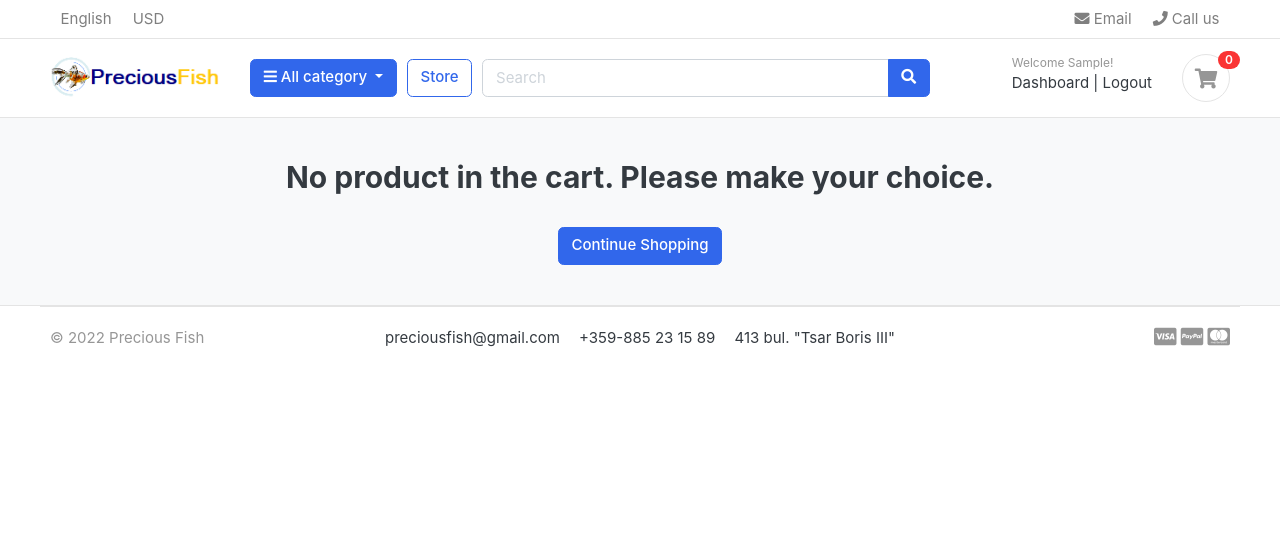
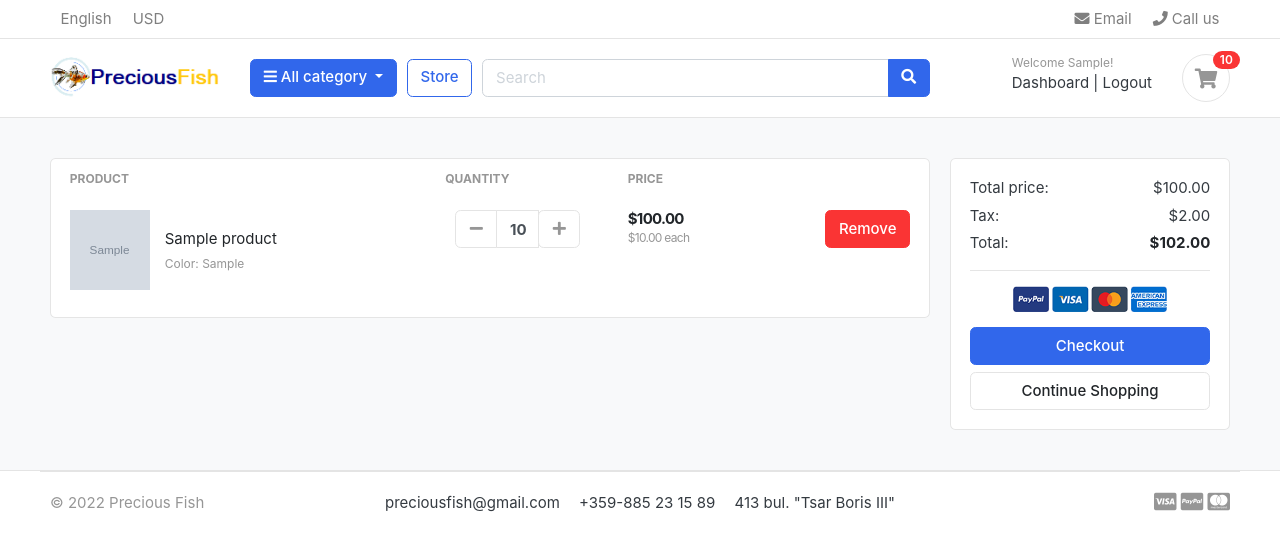
Before and after one commit to LachezarStamenov/online-fish-shoping-platform, a Django app: page /cart/ in a window 1280 px wide. Shown: the top 551 px of the page. Run offline with Django 4.2, Linux system fonts and the light colour scheme; a user stored in the database is signed in; tables that the repository leaves empty hold one stand-in row (values such as "Sample post"); grey boxes marked "Sample" are stand-in pictures; some libraries are stand-ins or nearby versions; some web fonts are replaced.

Commit message:
Checkout view and template created. User login required.

```diff
--- a/e_fish_shop_app/cart/context_processor.py
+++ b/e_fish_shop_app/cart/context_processor.py
@@ -9,7 +9,10 @@ def cart_item_counter(request):
     else:
         try:
             cart = Cart.objects.filter(cart_id=_get_cart_id(request))
-            cart_items = CartItem.objects.all().filter(cart=cart[:1])
+            if request.user.is_authenticated:
+                cart_items = CartItem.objects.all().filter(user=request.user)
+            else:
+                cart_items = CartItem.objects.all().filter(cart=cart[:1])
             for cart_item in cart_items:
                 cart_item_count += cart_item.quantity
         except Cart.DoesNotExist:
--- a/e_fish_shop_app/cart/models.py
+++ b/e_fish_shop_app/cart/models.py
@@ -1,5 +1,6 @@
 from django.db import models
 
+from e_fish_shop_app.accounts.models import Account
 from e_fish_shop_app.store.models import Product, Variation
 
 
@@ -12,9 +13,10 @@ class Cart(models.Model):
 
 
 class CartItem(models.Model):
+    user = models.ForeignKey(Account, on_delete=models.CASCADE, null=True)
     product = models.ForeignKey(Product, on_delete=models.CASCADE)
     variations = models.ManyToManyField(Variation, blank=True)
-    cart = models.ForeignKey(Cart, on_delete=models.CASCADE)
+    cart = models.ForeignKey(Cart, on_delete=models.CASCADE, null=True)
     quantity = models.IntegerField()
     is_active = models.BooleanField(default=True)
 
--- a/e_fish_shop_app/cart/urls.py
+++ b/e_fish_shop_app/cart/urls.py
@@ -1,10 +1,12 @@
 from django.urls import path
 
-from e_fish_shop_app.cart.views import cart, add_product_to_cart, remove_product_from_cart, remove_cart_item
+from e_fish_shop_app.cart.views import cart, add_product_to_cart, remove_product_from_cart, remove_cart_item, checkout
 
 urlpatterns = (
     path('', cart, name='cart'),
     path('add_cart/<int:product_pk>/', add_product_to_cart, name='add product to cart'),
     path('remove_cart/<int:product_pk>/<int:cart_item_pk>/', remove_product_from_cart, name='remove product from cart'),
     path('remove_cart_item/<int:product_pk>/<int:cart_item_pk>/', remove_cart_item, name='remove cart item'),
+
+    path('checkout/', checkout, name='checkout'),
 )
--- a/e_fish_shop_app/cart/views.py
+++ b/e_fish_shop_app/cart/views.py
@@ -1,68 +1,126 @@
+from django.contrib.auth.decorators import login_required
 from django.core.exceptions import ObjectDoesNotExist
 from django.shortcuts import render, redirect, get_object_or_404
 
-from e_fish_shop_app.cart.helpers import _get_cart
+from e_fish_shop_app.cart.helpers import _get_cart, _get_cart_id
 from e_fish_shop_app.cart.models import Cart, CartItem
 from e_fish_shop_app.store.models import Product, Variation
 
 
 def add_product_to_cart(request, product_pk):
-    product = Product.objects.filter(pk=product_pk).get()
-    product_variation = []  # list with all variations for the fishes(size, color)
-    if request.method == 'POST':
-        for item in request.POST:
-            key = item
-            value = request.POST[key]
-            try:
-                variation = Variation.objects.get(
-                    product=product, variation_category__iexact=key, variation_value__iexact=value
-                )
-                product_variation.append(variation)
-            except:
-                pass
-    try:
-        cart = _get_cart(request)
-    except Cart.DoesNotExist:
-        cart = _get_cart(request)
-        cart.save()
+    current_user = request.user
+    product = Product.objects.get(id=product_pk)  # get the product
+    # If the user is authenticated
+    if current_user.is_authenticated:
+        product_variation = []
+        if request.method == 'POST':
+            for item in request.POST:
+                key = item
+                value = request.POST[key]
 
-    is_cart_item_exist = CartItem.objects.filter(product=product, cart=cart).exists()
+                try:
+                    variation = Variation.objects.get(product=product, variation_category__iexact=key,
+                                                      variation_value__iexact=value)
+                    product_variation.append(variation)
+                except:
+                    pass
 
-    if is_cart_item_exist:
-        cart_item = CartItem.objects.filter(product=product, cart=cart)
-        existing_variation_lst = []
-        id = []
-        for item in cart_item:
-            existing_variation = item.variations.all()
-            existing_variation_lst.append(list(existing_variation))
-            id.append(item.id)
-        if product_variation in existing_variation_lst:
-            index = existing_variation_lst.index(product_variation)
-            item_id = id[index]
-            item = CartItem.objects.get(product=product, id=item_id)
-            item.quantity += 1
-            item.save()
+        is_cart_item_exists = CartItem.objects.filter(product=product, user=current_user).exists()
+        if is_cart_item_exists:
+            cart_item = CartItem.objects.filter(product=product, user=current_user)
+            ex_var_list = []
+            id = []
+            for item in cart_item:
+                existing_variation = item.variations.all()
+                ex_var_list.append(list(existing_variation))
+                id.append(item.id)
+
+            if product_variation in ex_var_list:
+                # increase the cart item quantity
+                index = ex_var_list.index(product_variation)
+                item_id = id[index]
+                item = CartItem.objects.get(product=product, id=item_id)
+                item.quantity += 1
+                item.save()
+
+            else:
+                item = CartItem.objects.create(product=product, quantity=1, user=current_user)
+                if len(product_variation) > 0:
+                    item.variations.clear()
+                    item.variations.add(*product_variation)
+                item.save()
         else:
-            item = CartItem.objects.create(product=product, quantity=1, cart=cart)
+            cart_item = CartItem.objects.create(
+                product=product,
+                quantity=1,
+                user=current_user,
+            )
             if len(product_variation) > 0:
-                item.variations.clear()
-                item.variations.add(*product_variation)
-            item.save()
+                cart_item.variations.clear()
+                cart_item.variations.add(*product_variation)
+            cart_item.save()
+        return redirect('cart')
+    # if the user is not authenticated
+    else:
+        product_variation = []  # list with all variations for the fishes(size, color)
+        if request.method == 'POST':
+            for item in request.POST:
+                key = item
+                value = request.POST[key]
+                try:
+                    variation = Variation.objects.get(
+                        product=product, variation_category__iexact=key, variation_value__iexact=value
+                    )
+                    product_variation.append(variation)
+                except:
+                    pass
+        try:
+            cart = _get_cart(request)
+        except Cart.DoesNotExist:
+            cart = Cart.objects.create(cart_id=_get_cart_id(request))
+            cart.save()
 
-    else:
-        cart_item = CartItem.objects.create(product=product, quantity=1, cart=cart)
-        if len(product_variation) > 0:
-            cart_item.variations.clear()
-            cart_item.variations.add(*product_variation)
-        cart_item.save()
+        is_cart_item_exist = CartItem.objects.filter(product=product, cart=cart).exists()
+
+        if is_cart_item_exist:
+            cart_item = CartItem.objects.filter(product=product, cart=cart)
+            existing_variation_lst = []
+            id = []
+            for item in cart_item:
+                existing_variation = item.variations.all()
+                existing_variation_lst.append(list(existing_variation))
+                id.append(item.id)
+            if product_variation in existing_variation_lst:
+                index = existing_variation_lst.index(product_variation)
+                item_id = id[index]
+                item = CartItem.objects.get(product=product, id=item_id)
+                item.quantity += 1
+                item.save()
+            else:
+                item = CartItem.objects.create(product=product, quantity=1, cart=cart)
+                if len(product_variation) > 0:
+                    item.variations.clear()
+                    item.variations.add(*product_variation)
+                item.save()
+
+        else:
+            cart_item = CartItem.objects.create(product=product, quantity=1, cart=cart)
+            if len(product_variation) > 0:
+                cart_item.variations.clear()
+                cart_item.variations.add(*product_variation)
+            cart_item.save()
     return redirect('cart')
 
 
 def remove_product_from_cart(request, product_pk, cart_item_pk):
-    cart = _get_cart(request)
+
     product = get_object_or_404(Product, pk=product_pk)
     try:
-        cart_item = CartItem.objects.get(product=product, cart=cart, pk=cart_item_pk)
+        if request.user.is_authenticated:
+            cart_item = CartItem.objects.get(product=product, user=request.user, pk=cart_item_pk)
+        else:
+            cart = _get_cart(request)
+            cart_item = CartItem.objects.get(product=product, cart=cart, pk=cart_item_pk)
         if cart_item.quantity > 1:
             cart_item.quantity -= 1
             cart_item.save()
@@ -74,17 +132,49 @@ def remove_product_from_cart(request, product_pk, cart_item_pk):
 
 
 def remove_cart_item(request, product_pk, cart_item_pk):
-    cart = _get_cart(request)
+
     product = get_object_or_404(Product, pk=product_pk)
-    cart_item = CartItem.objects.get(product=product, cart=cart, pk=cart_item_pk)
+    if request.user.is_authenticated:
+        cart_item = CartItem.objects.get(product=product, user=request.user, pk=cart_item_pk)
+    else:
+        cart = _get_cart(request)
+        cart_item = CartItem.objects.get(product=product, cart=cart, pk=cart_item_pk)
     cart_item.delete()
     return redirect('cart')
 
 
 def cart(request, total_price=0, quantity=0, cart_items=None):
-    tax = 0
-    grand_total = 0
     try:
+        tax = 0
+        grand_total = 0
+        if request.user.is_authenticated:
+            cart_items = CartItem.objects.filter(user=request.user, is_active=True)
+        else:
+            cart = _get_cart(request)
+            cart_items = CartItem.objects.filter(cart=cart, is_active=True)
+
+        for cart_item in cart_items:
+            total_price += (cart_item.product.price * cart_item.quantity)
+            quantity += cart_item.quantity
+        tax = (2 * total_price) / 100
+        grand_total = total_price + tax
+    except ObjectDoesNotExist:
+        pass
+    context = {
+        'total_price': total_price,
+        'quantity': quantity,
+        'cart_items': cart_items,
+        'tax': tax,
+        'grand_total': grand_total,
+    }
+    return render(request, 'store/cart.html', context)
+
+
+@login_required(login_url='login')
+def checkout(request, total_price=0, quantity=0, cart_items=None):
+    try:
+        tax = 0
+        grand_total = 0
         cart = _get_cart(request)
         cart_items = CartItem.objects.filter(cart=cart, is_active=True)
         for cart_item in cart_items:
@@ -101,4 +191,4 @@ def cart(request, total_price=0, quantity=0, cart_items=None):
         'tax': tax,
         'grand_total': grand_total,
     }
-    return render(request, 'store/cart.html', context)
+    return render(request, 'store/checkout.html', context)
--- a/templates/partials/navbar.html
+++ b/templates/partials/navbar.html
@@ -27,11 +27,12 @@
     <section class="header-main border-bottom">
         <div class="container">
             <div class="row align-items-center">
-                <div class="col-lg-2 col-md-3 col-6">
+                <div class="col-lg-2 col-md-2 col-6">
                     <a href="{% url 'home' %}" class="brand-wrap">
-                        <img class="logo" src="{% static 'images/logo.png' %}">
+                        <img class="logo" src="{% static 'images/logo.png' %}" alt="">
                     </a>
                 </div>
+
                 <div class="col-lg col-sm col-md col-6 flex-grow-0">
                     <div class="category-wrap dropdown d-inline-block float-right">
                         <button type="button" class="btn btn-primary dropdown-toggle" data-toggle="dropdown">
--- a/templates/store/cart.html
+++ b/templates/store/cart.html
@@ -115,7 +115,7 @@
                                 <p class="text-center mb-3">
                                     <img src="{% static 'images/misc/payments.png' %}" height="26">
                                 </p>
-                                <a href="./place-order.html" class="btn btn-primary btn-block"> Checkout </a>
+                                <a href="{% url 'checkout' %}" class="btn btn-primary btn-block"> Checkout </a>
                                 <a href="{% url 'store' %}" class="btn btn-light btn-block">Continue Shopping</a>
                             </div>
                         </div>
```
Also changed, not shown: e_fish_shop_app/accounts/views.py (+16 -0 lines), e_fish_shop_app/store/models.py (+20 -8 lines), e_fish_shop_app/store/views.py (+9 -4 lines), templates/store/checkout.html (added, +130 -0 lines), e_fish_shop_app/cart/migrations/0003_cartitem_user.py (added), e_fish_shop_app/cart/migrations/0004_alter_cart_cart_id.py (added), e_fish_shop_app/cart/migrations/0005_alter_cart_cart_id_alter_cartitem_cart.py (added), e_fish_shop_app/store/migrations/0003_alter_product_options_alter_variation_options_and_more.py (added).
